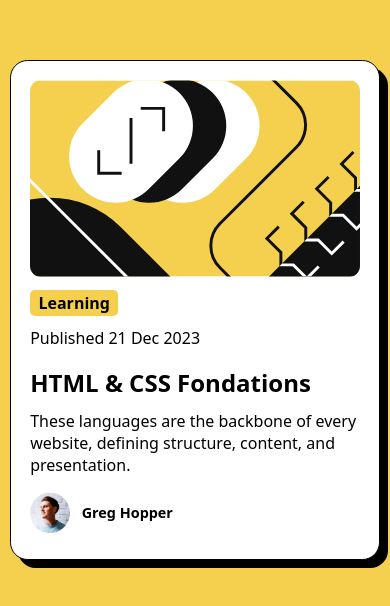
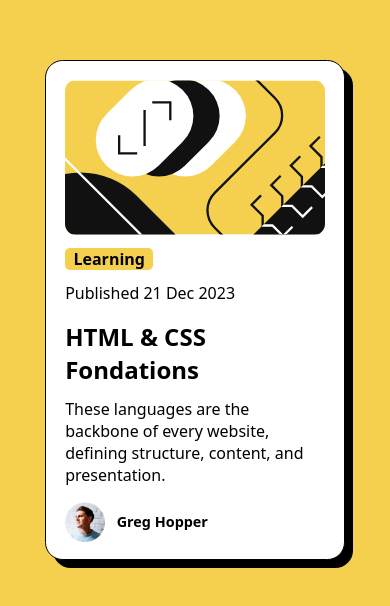
Before and after one commit to ayushyadav02232007-dot/card, a plain HTML site: page index.html in a window 390 px wide. Shown: the part 112-718 px from the top of the page. Drawn offline with Linux system fonts and the light colour scheme.

Commit message:
Update index.html
make the website responsive

```diff
--- a/index.html
+++ b/index.html
@@ -82,6 +82,12 @@
         font-weight: bolder;
         margin-left: 0.8em;
     }
+    @media only screen and (max-width:600px){
+        .box{
+            width: 300px;
+            height: 500px;
+        }
+    }
 
 
 </style>
@@ -109,4 +115,5 @@
     </div>
 
 </body>
+
 </html>
```
